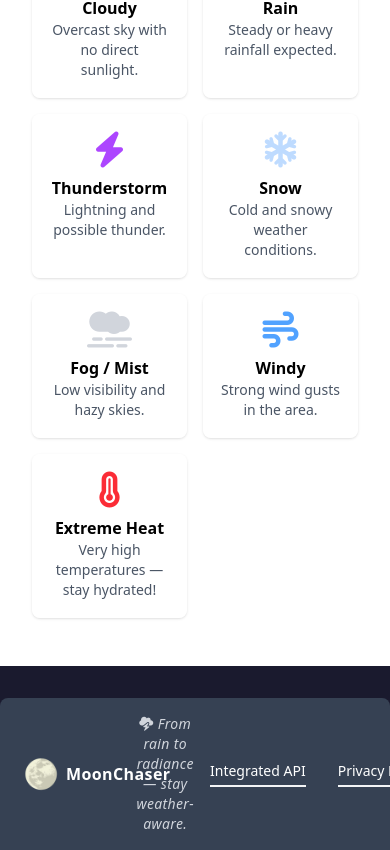
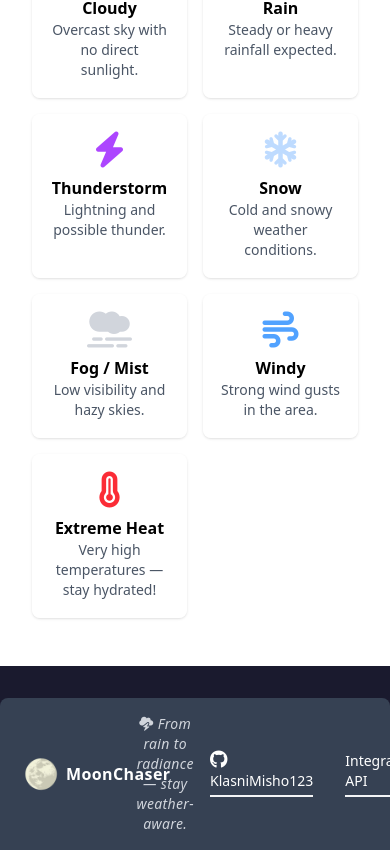
Before and after one commit to KlasniMisho123/MoonChaser, an Angular app: page /home in a window 390 px wide. Shown: the part 2868-3718 px from the top of the page. Built offline with nearby package versions, Linux system fonts and the light colour scheme.

Commit message:
about us strong sides

```diff
--- a/src/app/Components/footer/footer.component.html
+++ b/src/app/Components/footer/footer.component.html
@@ -12,14 +12,22 @@
         </p>
         <div class="flex gap-8">
             <a
+            href="https://github.com/KlasniMisho123"
+            target="_blank"
+            class="cursor-pointer border-b-2 border-gray-100 pb-1 inline-block text-sm lg:text-base
+            text-white hover:text-blue-400 hover:border-blue-400 hover:scale-105 transition-all duration-300">
+                <i class="fa-brands fa-github text-lg"></i> KlasniMisho123
+            </a>
+
+            <a
             href="https://www.weatherapi.com/"
             target="_blank"
-            class="truncate cursor-pointer border-b-2 border-gray-100 pb-1 inline-block text-sm lg:text-base
-            text-white hover:border-white hover:brightness-125 transition-all duration-300">
+            class="cursor-pointer border-b-2 border-gray-100 pb-1 inline-block text-sm lg:text-base
+            text-white hover:text-blue-400 hover:border-blue-400 hover:scale-105 transition-all duration-300">
                 Integrated API
             </a>
-            <p class="truncate cursor-pointer border-b-2 border-gray-100 pb-1 inline-block text-sm lg:text-base
-             text-white hover:border-white hover:brightness-125 transition-all duration-300">
+            <p class="cursor-pointer border-b-2 border-gray-100 pb-1 inline-block text-sm lg:text-base
+            text-white hover:text-blue-400 hover:border-blue-400 hover:scale-105 transition-all duration-300">
                 Privacy Policy
             </p>
         </div>
```
